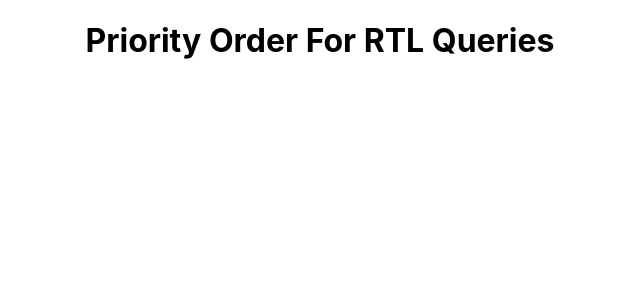
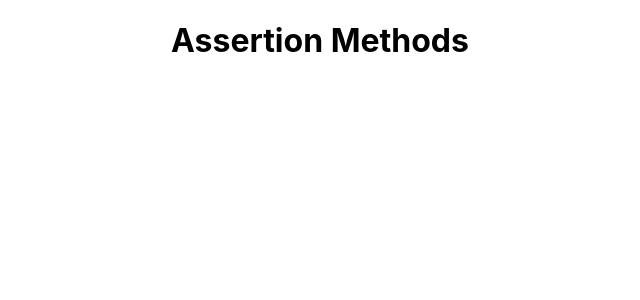
Before and after one commit to muazimmaqbool/React_Testing_Library, a React (Create React App) app: page / in a window 1280 px wide. Shown: the top 300 px of the page, without its empty margins (320-960 px from the left). Built offline with nearby package versions, Linux system fonts and the light colour scheme.

Commit message:
assertion setup

```diff
--- /dev/null
+++ b/src/22_Assertion Methods/AssertionMethods.jsx
@@ -0,0 +1,18 @@
+import React from 'react'
+
+/*
+->Lec #31
+->Assertion Methods:
+    In this series we have used
+
+*/
+
+const AssertionMethods = () => {
+  return (
+    <div>
+        <h1>Assertion Methods</h1>
+    </div>
+  )
+}
+
+export default AssertionMethods
--- a/src/App.js
+++ b/src/App.js
@@ -22,6 +22,7 @@ import OverRidingTestId from "./18_OverridingTestId/OverRidingTestId"
 import GetByDisplayValue_GetAllByDisplayValue from './19_getByDisplayValue/GetByDisplayValue_GetAllByDisplayValue';
 import GetByTitle_GetAllByTitle from './20_getByTitle and getAllByTitle/GetByTitle_GetAllByTitle';
 import Priority_Order_RTL_Queries from './21_Priority_Order_RTL_Queries/Priority_Order_RTL_Queries';
+import AssertionMethods from "./22_Assertion Methods/AssertionMethods"
 function App() {
   return (
     <div className="App">
@@ -50,7 +51,9 @@ function App() {
       {/* <GetByDisplayValue_GetAllByDisplayValue/> */}
       {/* <GetByTitle_GetAllByTitle/> */}
 
-      <Priority_Order_RTL_Queries/>
+      {/* <Priority_Order_RTL_Queries/> */}
+
+      <AssertionMethods/>
 
 
     </div>
```
Also changed, not shown: 1 other file (tests, documents, lock files or other folders).
